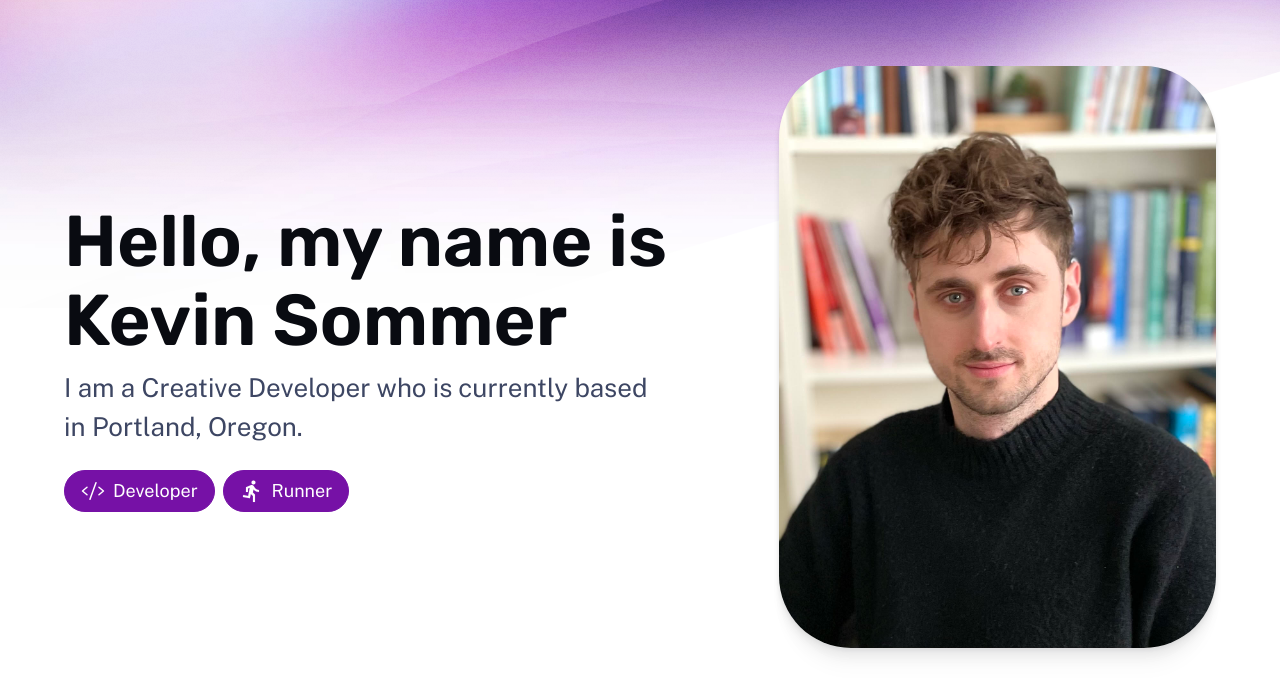
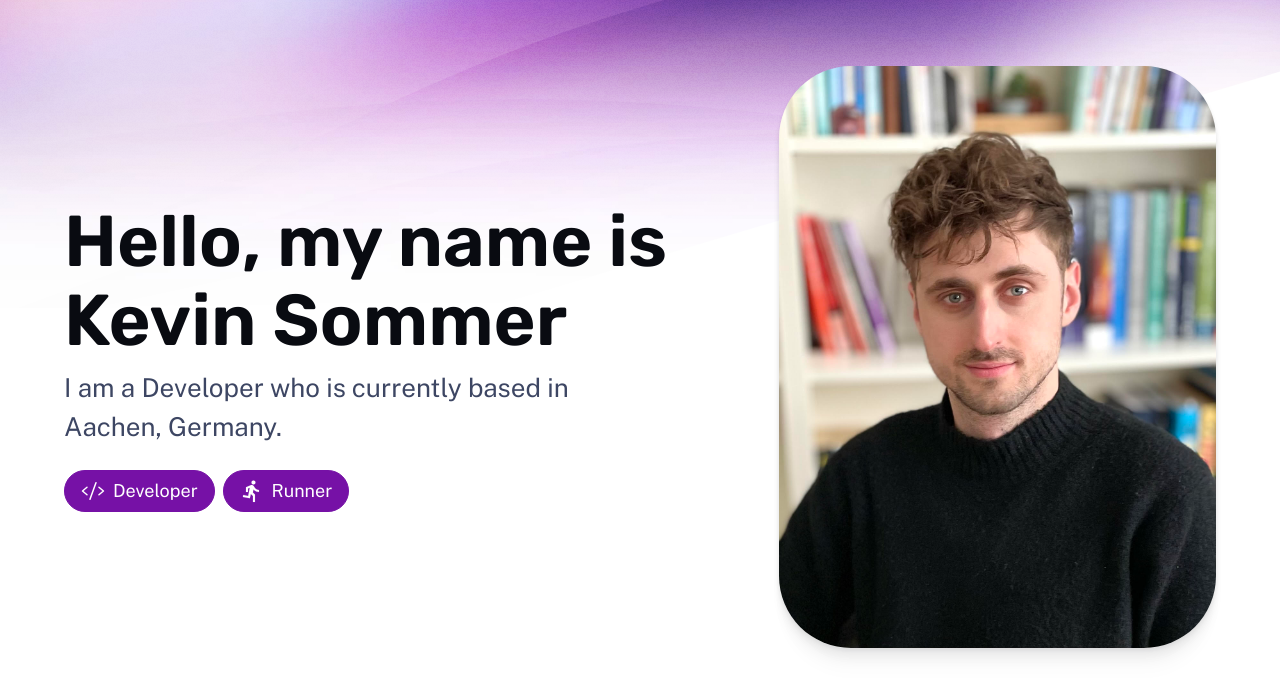
Before and after one commit to kevsommer/portfolio-website, an Astro site: page / in a window 1280 px wide. Shown: the part 119-800 px from the top of the page. Built offline with nearby package versions, Linux system fonts and the light colour scheme; Astro itself is replaced by a stand-in of ours.

Commit message:
updated Hero tagline

```diff
--- a/src/pages/index.astro
+++ b/src/pages/index.astro
@@ -31,7 +31,7 @@ const projects = (await getCollection('work'))
 			<header class="hero">
 				<Hero
 					title="Hello, my name is Kevin Sommer"
-					tagline="I am a Creative Developer who is currently based in Portland, Oregon."
+					tagline="I am a Developer who is currently based in Aachen, Germany."
 					align="start"
 				>
 					<div class="roles">
```
